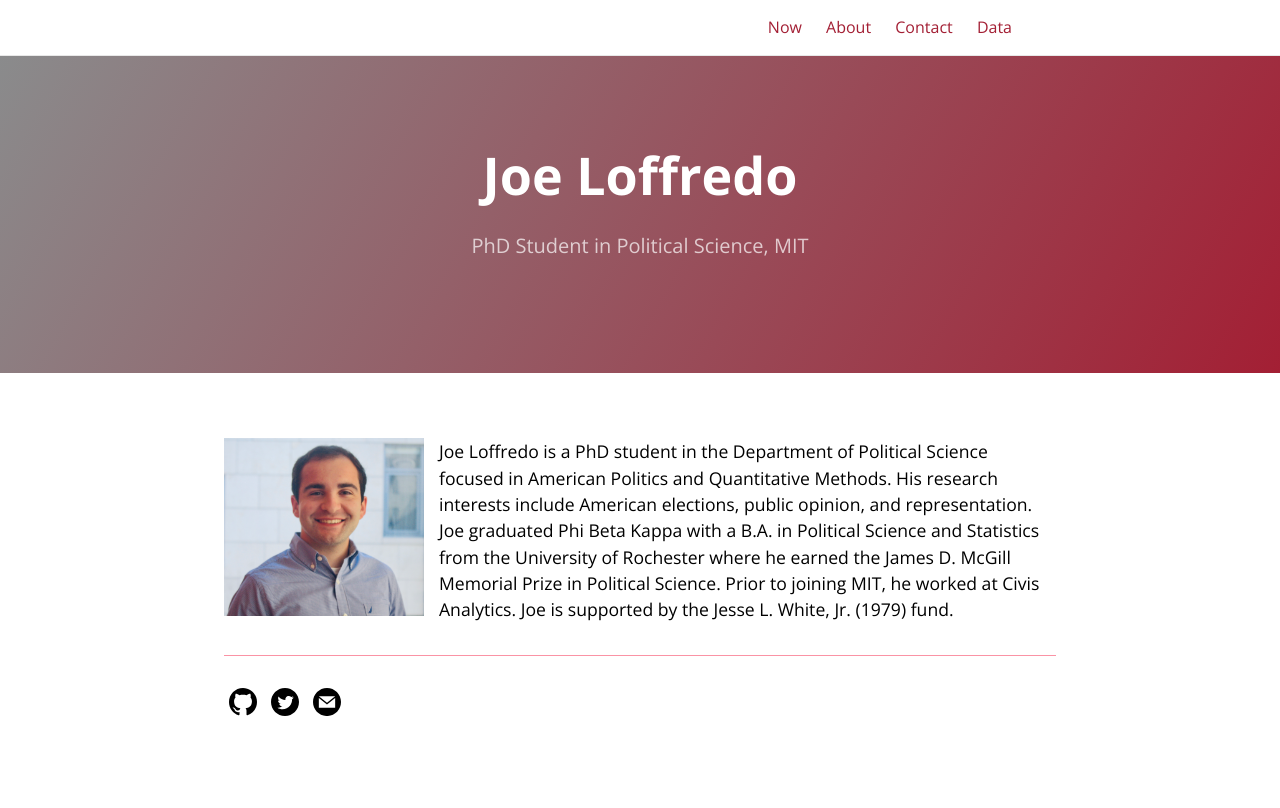
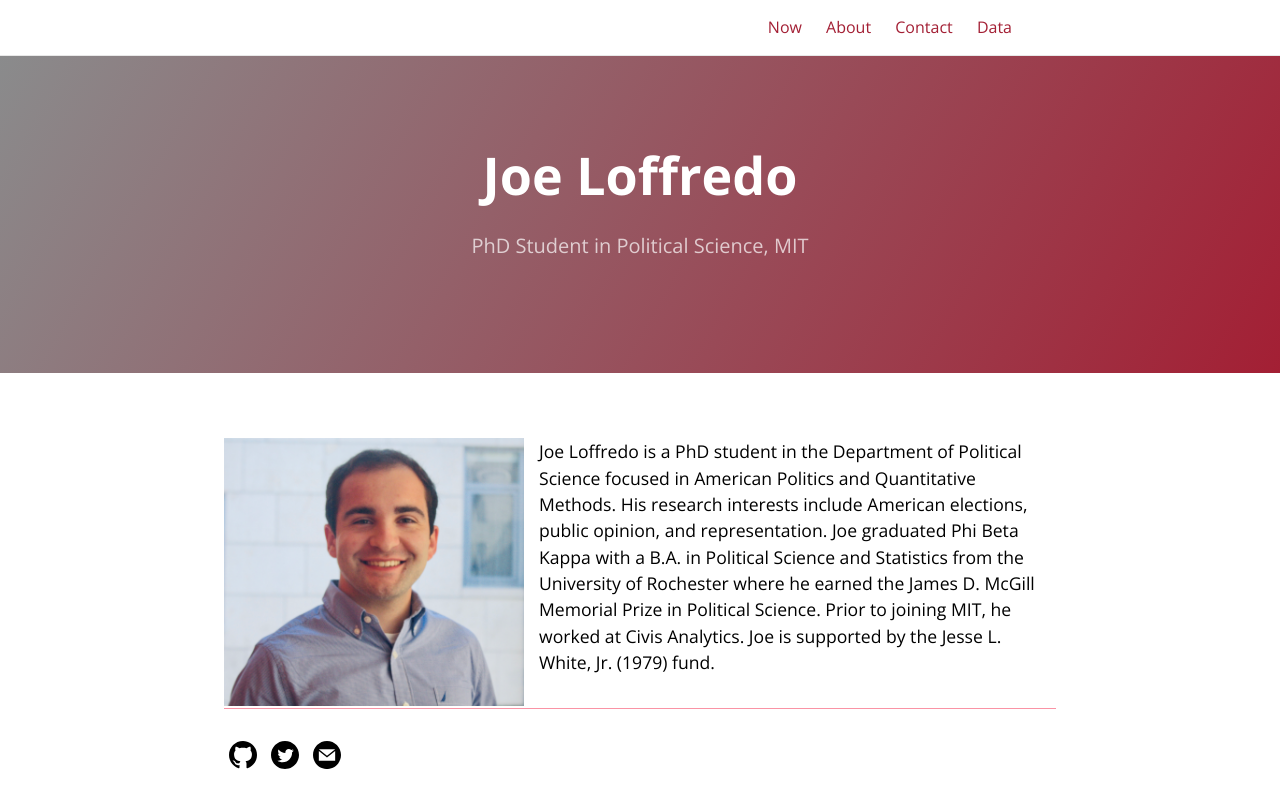
Before and after one commit to jloffredo2/jloffredo2.github.io, a Jekyll site: the page built from index.md, in a window 1280 px wide. Shown: the top 808 px of the page. Built offline with Jekyll 4.4.1, drawn with Linux system fonts in a browser that asks for light colours.

Commit message:
widen on page

```diff
--- a/index.md
+++ b/index.md
@@ -7,6 +7,6 @@
 #
 layout: home
 ---
-<img src="Joseph loffredo.JPG" alt="" width="200" id = "profilepic"/>
+<img src="Joseph loffredo.JPG" alt="" width="300" id = "profilepic"/>
 
 Joe Loffredo is a PhD student in the Department of Political Science focused in American Politics and Quantitative Methods. His research interests include American elections, public opinion, and representation. Joe graduated Phi Beta Kappa with a B.A. in Political Science and Statistics from the University of Rochester where he earned the James D. McGill Memorial Prize in Political Science. Prior to joining MIT, he worked at Civis Analytics. Joe is supported by the Jesse L. White, Jr. (1979) fund.
```
